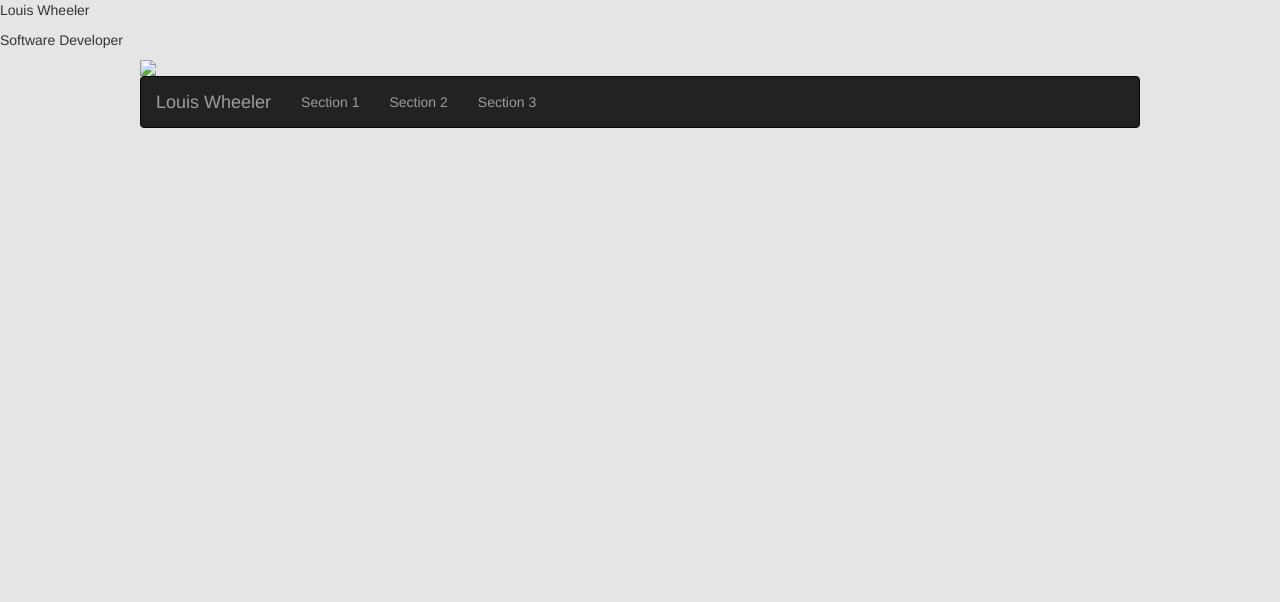
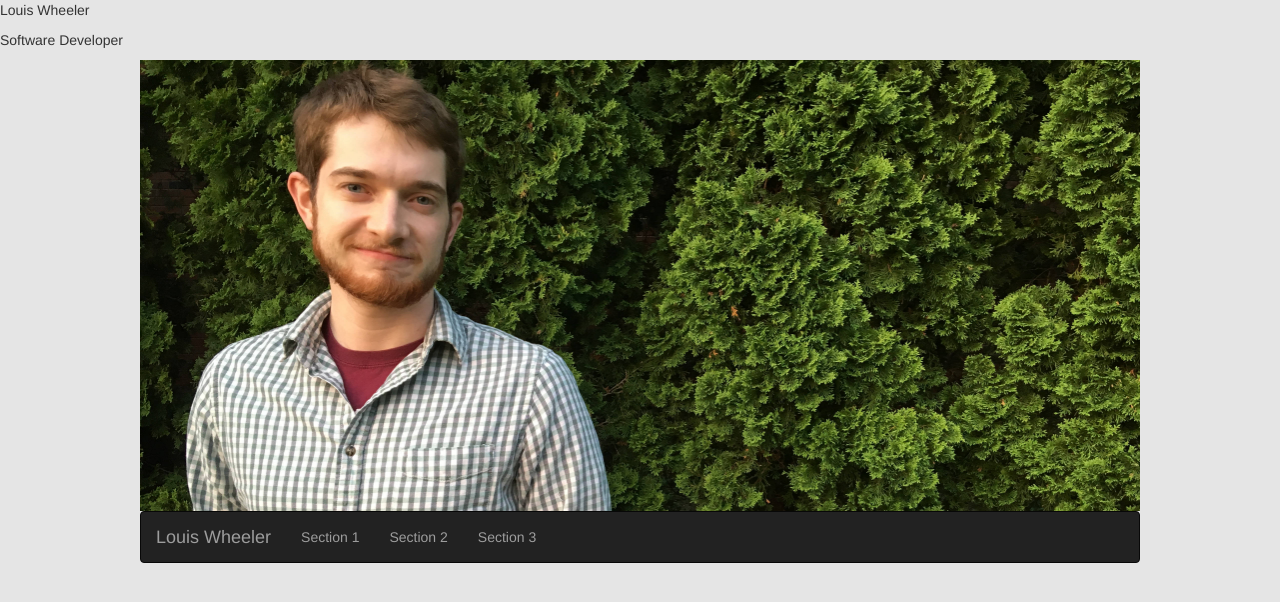
Before and after one commit to louiswheeleriv/louiswheeleriv.github.io, a plain HTML site: page index.html in a window 1280 px wide. Shown: the top 602 px of the page. Drawn offline with Linux system fonts and the light colour scheme.

Commit message:
Fixed path of banner image

```diff
--- a/index.html
+++ b/index.html
@@ -20,7 +20,7 @@
                 <p class="banner-text1">Louis Wheeler</p>
                 <p class="banner-text2">Software Developer</p>
             </div>
-            <img src="louis-banner.jpg" class="banner-image img-responsive"/>
+            <img src="images/louis-banner.jpg" class="banner-image img-responsive"/>
         </div>
         <nav class="navbar navbar-inverse">
             <div class="container-fluid">
```
